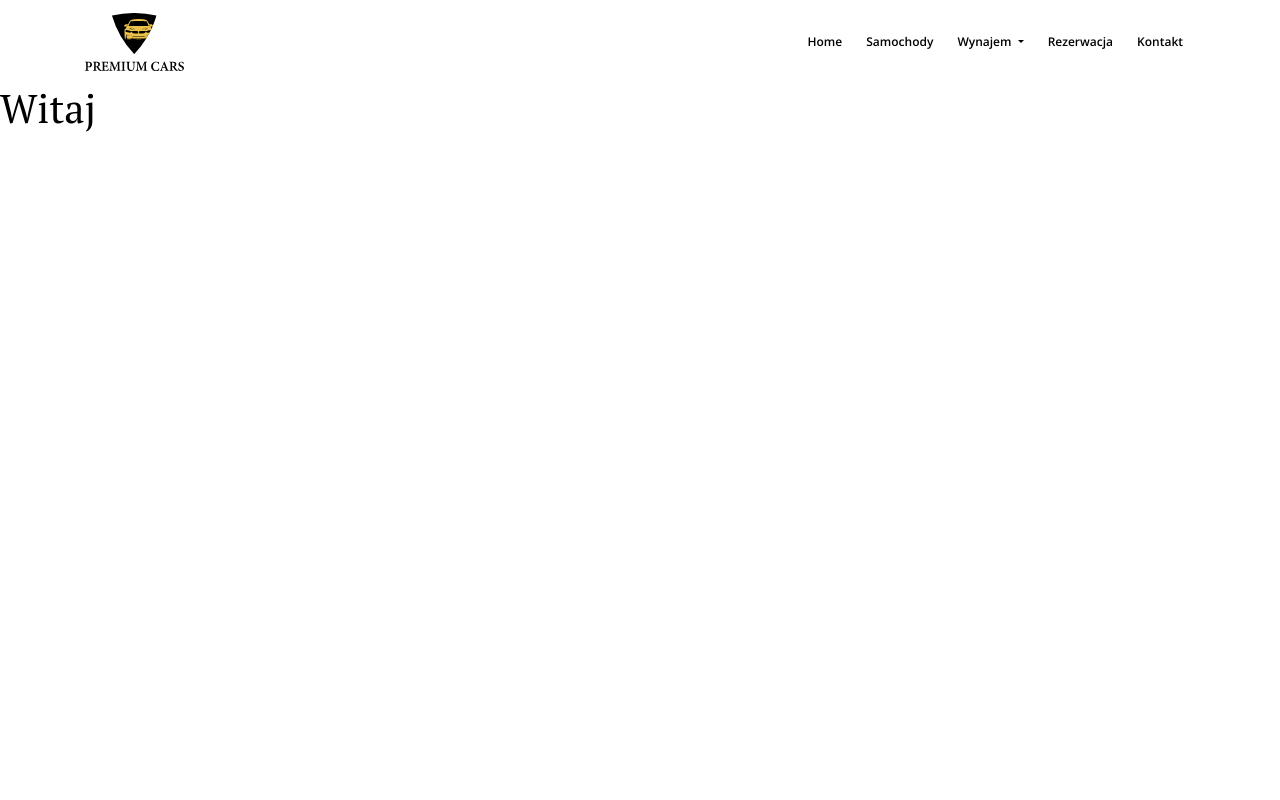
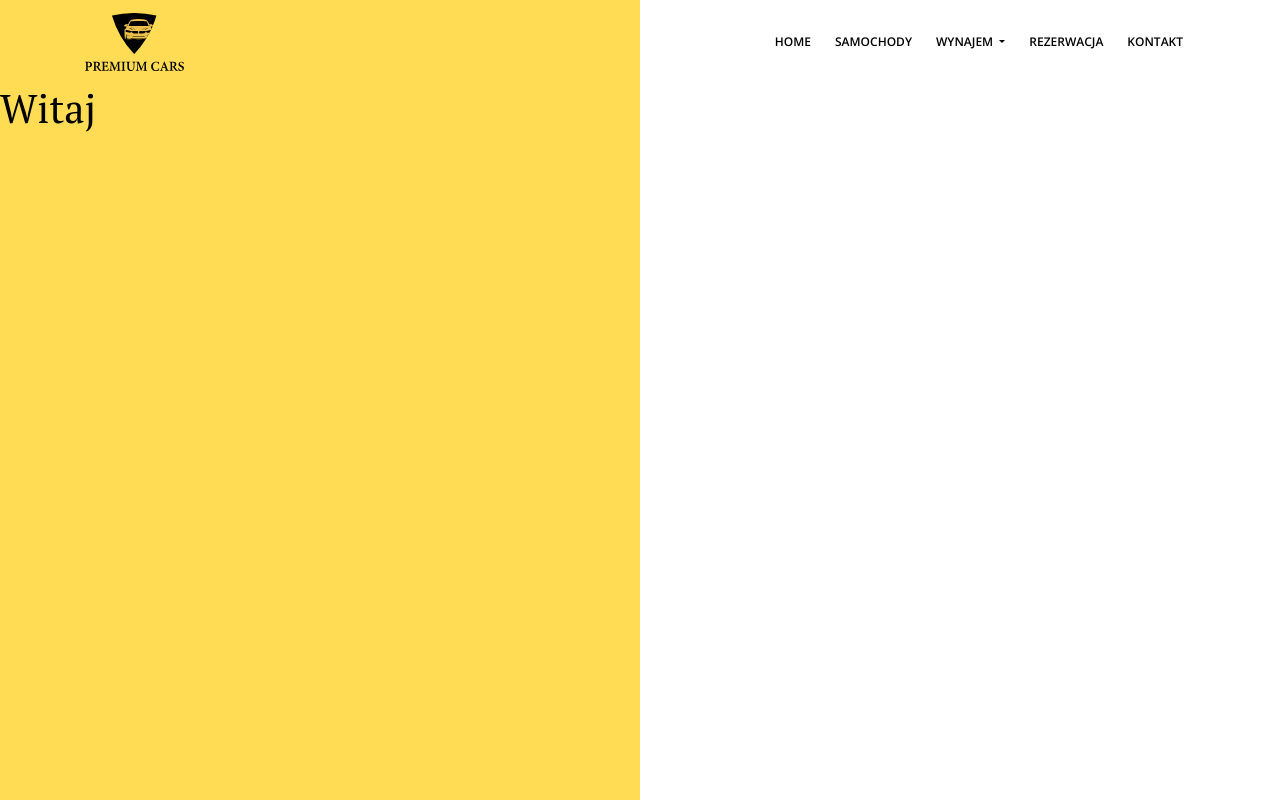
Before and after one commit to Czarek-Front-end/Car-rent, a website: page index.html in a window 1280 px wide. Drawn offline with nearby package versions, Linux system fonts and the light colour scheme.

Commit message:
add background

```diff
--- a/index.html
+++ b/index.html
@@ -9,6 +9,8 @@
     <title>Wypożyczalnia samochodów</title>
 </head>
 <body>
+  <div class="content-hero">
+  </div>
     <header class="header">
         <nav class="navbar navbar-expand-lg">
             <div class="container">
@@ -21,31 +23,32 @@
             <div class="collapse navbar-collapse justify-content-end" id="navbarNavAltMarkup">
               <ul class="navbar-nav ml-auto">
                 <li class="nav-item active">
-                  <a class="nav-link" href="#">Home</a>
+                  <a class="nav-link text-uppercase" href="#">Home</a>
                 </li>
                 <li class="nav-item">
-                  <a class="nav-link" href="#">Samochody</a>
+                  <a class="nav-link text-uppercase" href="#">Samochody</a>
                 </li>
                 <li class="nav-item dropdown">
-                  <a class="nav-link dropdown-toggle" href="#" id="navbarDropdown" role="button" data-toggle="dropdown" aria-haspopup="true" aria-expanded="false">
+                  <a class="nav-link dropdown-toggle text-uppercase" href="#" id="navbarDropdown" role="button" data-toggle="dropdown" aria-haspopup="true" aria-expanded="false">
                     Wynajem
                   </a>
                   <div class="dropdown-menu" aria-labelledby="navbarDropdown">
-                    <a class="dropdown-item" href="#">Action</a>
-                    <a class="dropdown-item" href="#">Another action</a>
+                    <a class="dropdown-item rent-type text-uppercase" href="#">Krótkoterminowy</a>
+                    <a class="dropdown-item rent-type text-uppercase" href="#">Długoterminowy</a>
                   </div>
                 </li>
                 <li class="nav-item">
-                  <a class="nav-link disabled" href="#">Rezerwacja</a>
+                  <a class="nav-link disabled text-uppercase" href="#">Rezerwacja</a>
                 </li>
                 <li class="nav-item">
-                  <a class="nav-link disabled" href="#">Kontakt</a>
+                  <a class="nav-link disabled text-uppercase" href="#">Kontakt</a>
                 </li>
               </ul>
             </div>
         </div>
           </nav>
     </header>
+
     <h1>Witaj</h1>
     <script src="https://code.jquery.com/jquery-3.4.1.slim.min.js" integrity="sha384-J6qa4849blE2+poT4WnyKhv5vZF5SrPo0iEjwBvKU7imGFAV0wwj1yYfoRSJoZ+n" crossorigin="anonymous"></script>
     <script src="js/bootstrap.bundle.min.js"></script>
--- a/source/custom/components/_header.scss
+++ b/source/custom/components/_header.scss
@@ -4,3 +4,14 @@
     font-weight: 600;
     padding: $navbar-link-pad;
 }
+.rent-type {
+    font-size: .75rem;
+}
+
+.content-hero {
+    position: absolute;
+    width: 50vw;
+    height: 100vh;
+    background-color: #FFDC53;
+    z-index: -1;
+}
```
Also changed, not shown: style/style.css.
